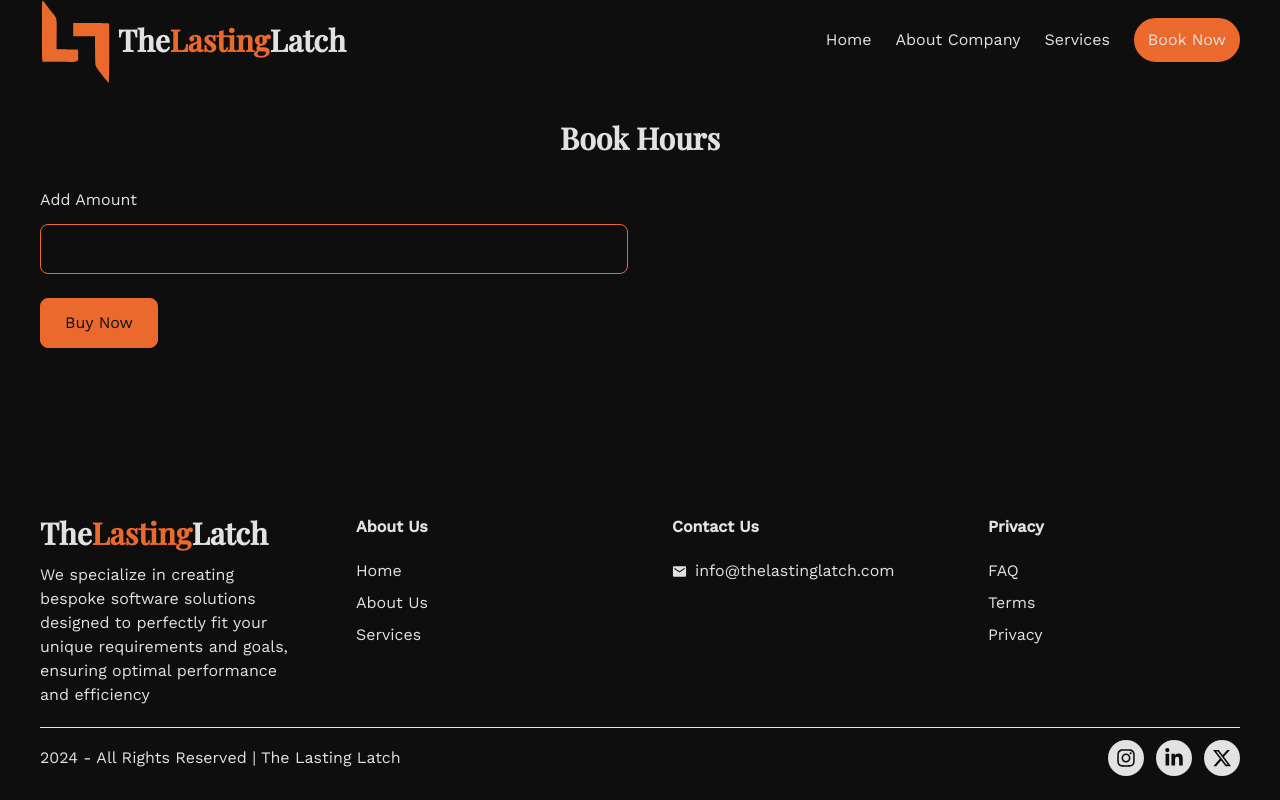
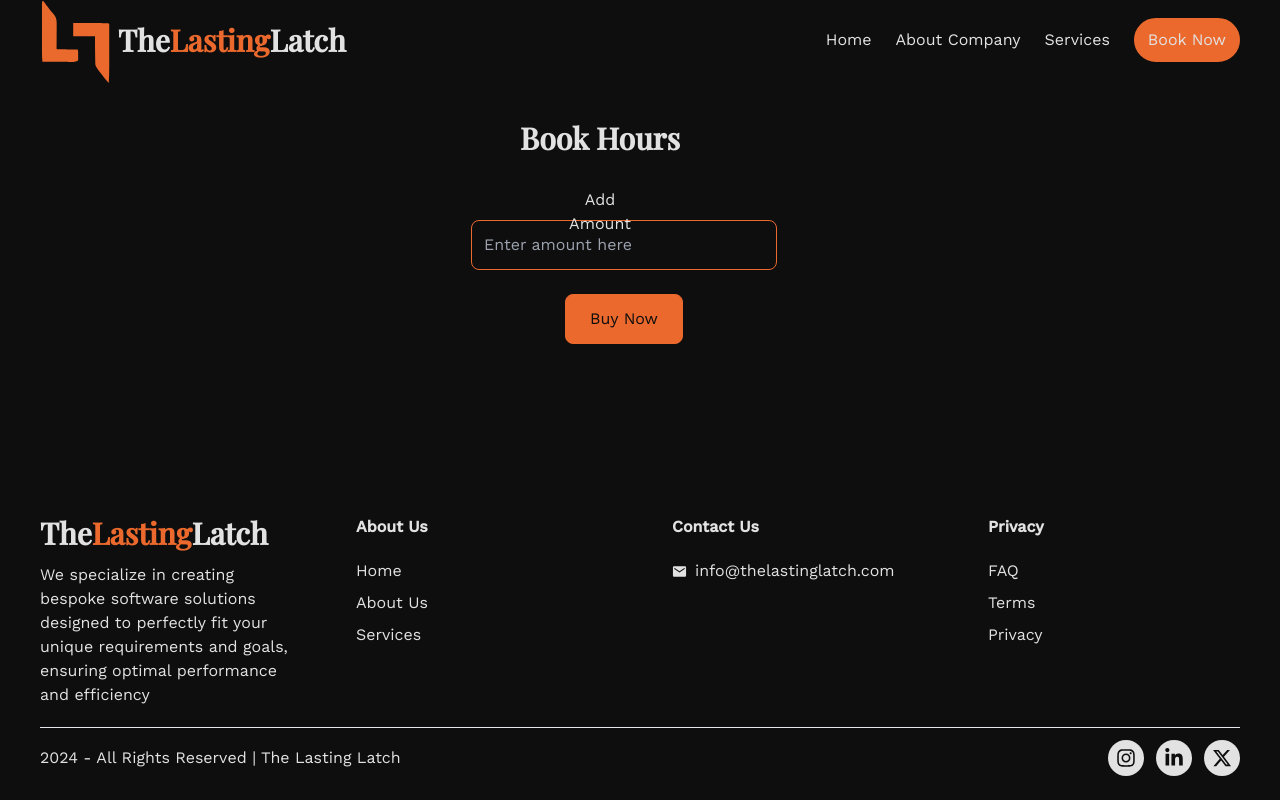
Before and after one commit to yashguptatech/thelastinglatch, a Next.js app: page /book-now in a window 1280 px wide. Built offline with nearby package versions, Linux system fonts and the light colour scheme.

Commit message:
Text Box Centered

```diff
--- a/app/book-now/page.jsx
+++ b/app/book-now/page.jsx
@@ -6,22 +6,24 @@ const EngageWithUs = () => {
     <>
       <div className="w-full px-5 lg:px-10 py-10">
         <TransitionEffect />
-        <div className="flex flex-col items-center justify-center gap-3">
+        <div className="flex flex-col items-center justify-center gap-3 ml-auto pr-20 text-center w-full">
           <h3>Book Hours</h3>
           {/* <p>Let&apos;s have a chat</p> */}
         </div>
         <div className="container mx-auto">
-          <div className="grid grid-cols-1 lg:grid-cols-2 gap-6 mt-8">
-            <form className="flex flex-col gap-6">
-              <div className="flex flex-col gap-3">
-                <label htmlFor="name">Add Amount</label>
+          <div className="grid grid-cols-1 lg:grid-cols-2 gap-6 mt-8 ">
+            <form className="flex flex-col gap-6 items-center ml-auto pr-20 ml-auto pr-8 absolute left-1/2 transform -translate-x-1/2">
+              <div className="flex flex-col gap-3 items-center w-full">
+                <label htmlFor="name" className="text-center ml-auto pr-20 absolute left-1/2 transform -translate-x-1/2 ">Add Amount</label>
                 <input
                   type="text"
                   id="name"
                   name="name"
-                  className="border border-secondary ring-current bg-transparent rounded-lg p-3"
+                  placeholder="Enter amount here"
+                  className="border p-2 w-full mt-8 border-secondary ring-current bg-transparent rounded-lg p-3 w-full ml-auto pr-20"
                 />
               </div>
+
               {/* <div className="grid grid-cols-2 gap-2">
                 <div className="flex flex-col gap-3">
                   <label htmlFor="email">Email</label>
@@ -52,7 +54,7 @@ const EngageWithUs = () => {
                   className="border border-secondary  bg-transparent rounded-lg p-3 h-32  resize-none "
                 />
               </div> */}
-              <div>
+              <div className="w-full flex justify-center">
                 <button className="bg-secondary py-3 px-6 text-background rounded-lg border border-secondary hover:text-heading duration-300 ease-out hover:bg-background">
                   Buy Now
                 </button>
```
